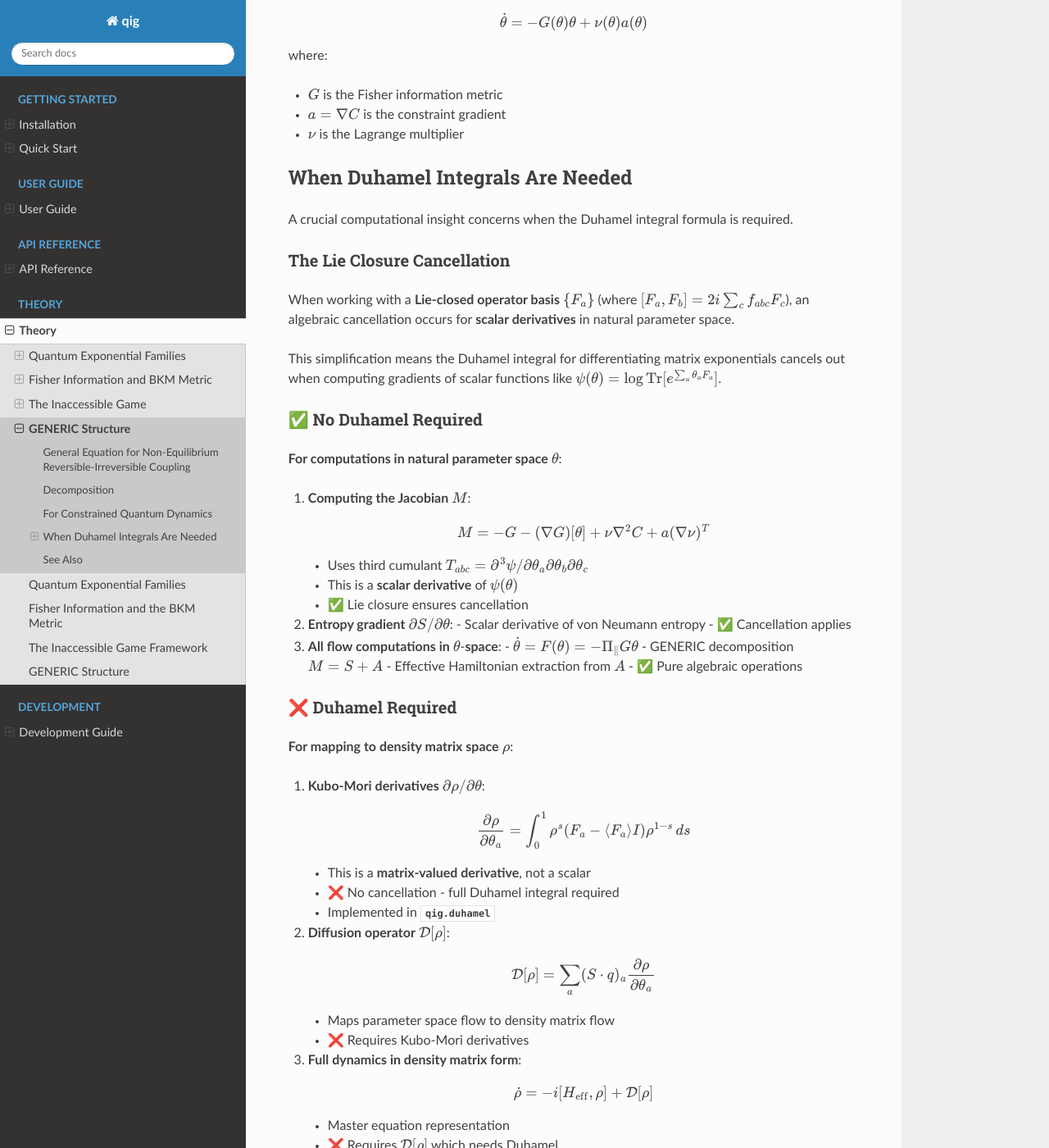
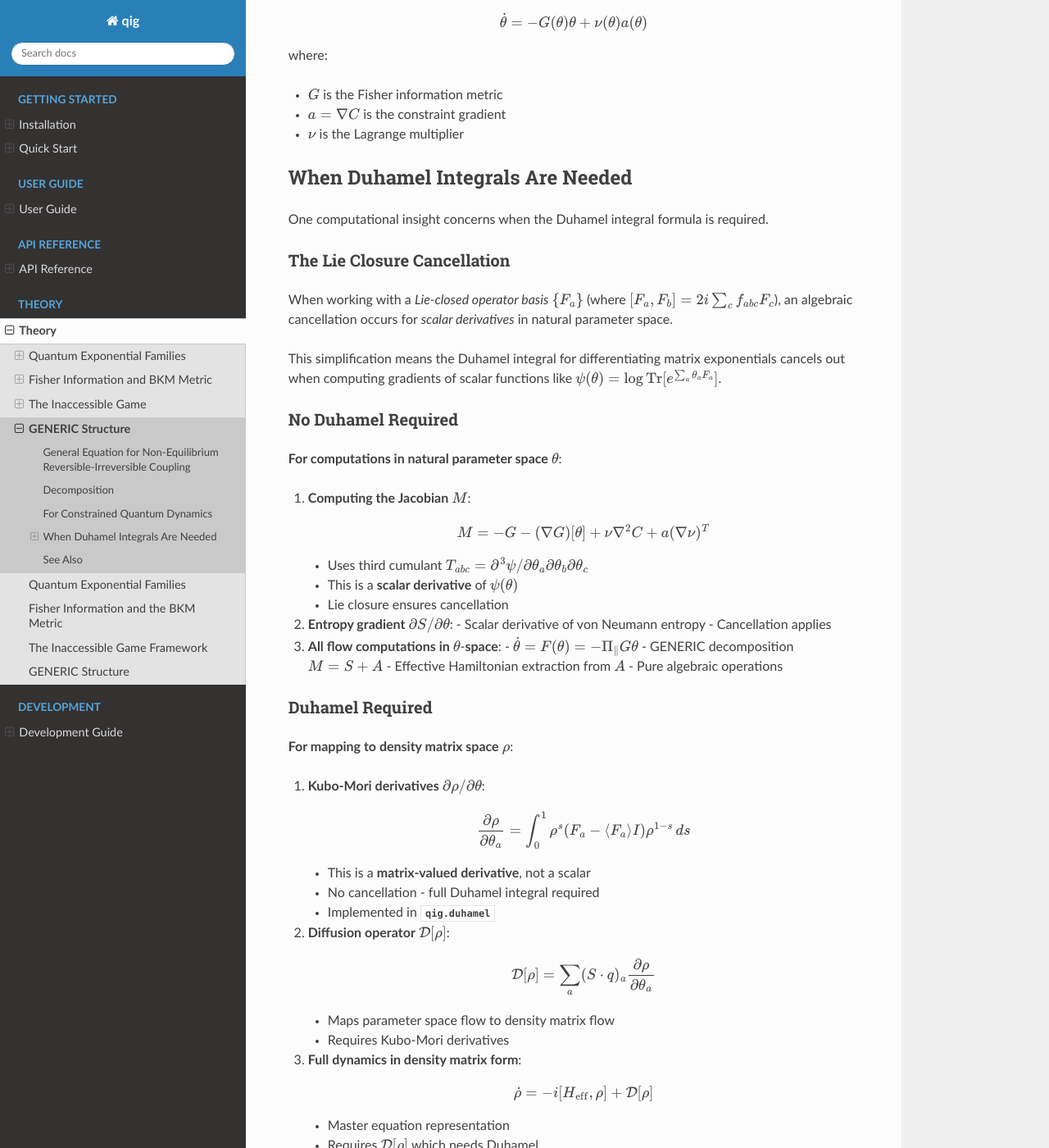
Before and after one commit to lawrennd/qig-code, a Sphinx documentation site: the page built from docs/source/theory/generic_structure.rst, in a window 1280 px wide and 1400 px high, scrolled down 756 px. Shown: the whole window at 82% size. Built offline with Sphinx 7.4.7 and the Read the Docs theme 3.1.0, drawn with Linux system fonts in a browser that asks for light colours.

Commit message:
Refine documentation style for Duhamel section
- Remove emojis for cleaner professional documentation
- Use italics instead of bold for technical terms
- Soften language ('One computational insight' vs 'crucial')

```diff
--- a/docs/source/theory/generic_structure.rst
+++ b/docs/source/theory/generic_structure.rst
@@ -44,19 +44,19 @@ where:
 When Duhamel Integrals Are Needed
 ----------------------------------
 
-A crucial computational insight concerns when the Duhamel integral formula is required.
+One computational insight concerns when the Duhamel integral formula is required.
 
 The Lie Closure Cancellation
 ~~~~~~~~~~~~~~~~~~~~~~~~~~~~~
 
-When working with a **Lie-closed operator basis** :math:`\{F_a\}` (where :math:`[F_a, F_b] = 2i\sum_c f_{abc} F_c`),
-an algebraic cancellation occurs for **scalar derivatives** in natural parameter space.
+When working with a *Lie-closed operator basis* :math:`\{F_a\}` (where :math:`[F_a, F_b] = 2i\sum_c f_{abc} F_c`),
+an algebraic cancellation occurs for *scalar derivatives* in natural parameter space.
 
 This simplification means the Duhamel integral for differentiating matrix exponentials
 cancels out when computing gradients of scalar functions like :math:`\psi(\theta) = \log \text{Tr}[e^{\sum_a \theta_a F_a}]`.
 
-✅ No Duhamel Required
-~~~~~~~~~~~~~~~~~~~~~~
+No Duhamel Required
+~~~~~~~~~~~~~~~~~~~
 
 **For computations in natural parameter space** :math:`\theta`:
 
@@ -68,20 +68,20 @@ cancels out when computing gradients of scalar functions like :math:`\psi(\theta
 
    - Uses third cumulant :math:`T_{abc} = \partial^3\psi/\partial\theta_a\partial\theta_b\partial\theta_c`
    - This is a **scalar derivative** of :math:`\psi(\theta)`
-   - ✅ Lie closure ensures cancellation
+   - Lie closure ensures cancellation
 
 2. **Entropy gradient** :math:`\partial S/\partial\theta`:
    - Scalar derivative of von Neumann entropy
-   - ✅ Cancellation applies
+   - Cancellation applies
 
 3. **All flow computations in** :math:`\theta`-**space**:
    - :math:`\dot{\theta} = F(\theta) = -\Pi_\parallel G\theta`
    - GENERIC decomposition :math:`M = S + A`
    - Effective Hamiltonian extraction from :math:`A`
-   - ✅ Pure algebraic operations
+   - Pure algebraic operations
 
-❌ Duhamel Required
-~~~~~~~~~~~~~~~~~~~
+Duhamel Required
+~~~~~~~~~~~~~~~~
 
 **For mapping to density matrix space** :math:`\rho`:
 
@@ -92,7 +92,7 @@ cancels out when computing gradients of scalar functions like :math:`\psi(\theta
       \frac{\partial\rho}{\partial\theta_a} = \int_0^1 \rho^s (F_a - \langle F_a \rangle I) \rho^{1-s} \, ds
 
    - This is a **matrix-valued derivative**, not a scalar
-   - ❌ No cancellation - full Duhamel integral required
+   - No cancellation - full Duhamel integral required
    - Implemented in :mod:`qig.duhamel`
 
 2. **Diffusion operator** :math:`\mathcal{D}[\rho]`:
@@ -102,7 +102,7 @@ cancels out when computing gradients of scalar functions like :math:`\psi(\theta
       \mathcal{D}[\rho] = \sum_a (S \cdot q)_a \frac{\partial\rho}{\partial\theta_a}
 
    - Maps parameter space flow to density matrix flow
-   - ❌ Requires Kubo-Mori derivatives
+   - Requires Kubo-Mori derivatives
 
 3. **Full dynamics in density matrix form**:
 
@@ -111,7 +111,7 @@ cancels out when computing gradients of scalar functions like :math:`\psi(\theta
       \dot{\rho} = -i[H_{\text{eff}}, \rho] + \mathcal{D}[\rho]
 
    - Master equation representation
-   - ❌ Requires :math:`\mathcal{D}[\rho]` which needs Duhamel
+   - Requires :math:`\mathcal{D}[\rho]` which needs Duhamel
 
 Practical Implications
 ~~~~~~~~~~~~~~~~~~~~~~
```
